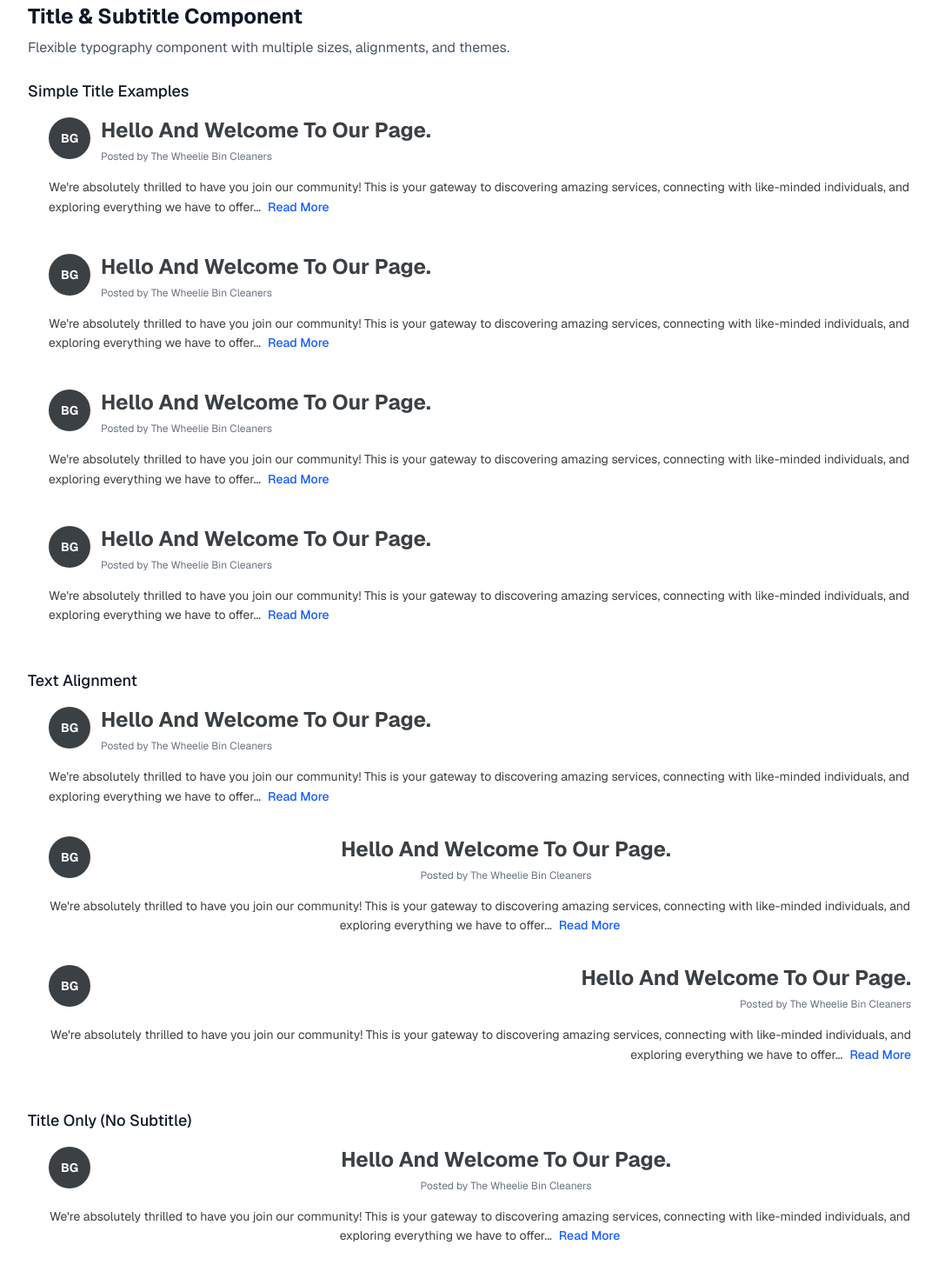
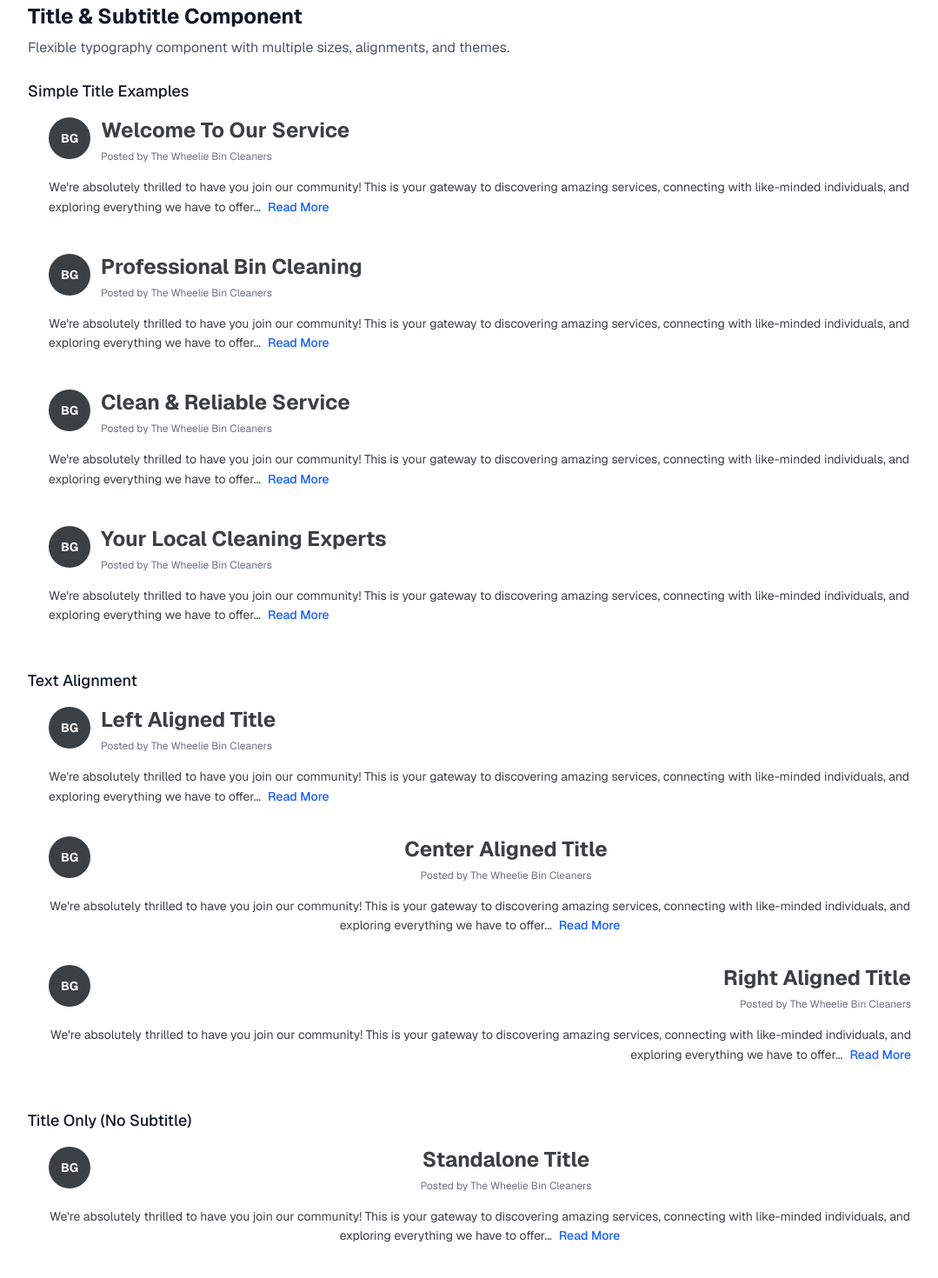
Before and after one commit to joemac12345/bin-cleaning-service-2025, a Next.js app: page /cool-demo in a window 1280 px wide. Shown: the part 3280-4750 px from the top of the page at 87% size, without its empty margins (88-1167 px from the left). Built offline with nearby package versions, Linux system fonts and the light colour scheme.

Commit message:
fix: Replace 'title' prop with 'header' in TitleSubtitle component usage
- Fixed TypeScript errors in cool-demo page
- Changed all title props to header to match component interface
- Changed subtitle to postedBy where appropriate

```diff
--- a/src/app/cool-demo/page.tsx
+++ b/src/app/cool-demo/page.tsx
@@ -489,10 +489,10 @@ export default function CoolDemoPage() {
               <div>
                 <h3 className="text-lg font-medium text-gray-900 mb-4">Simple Title Examples</h3>
                 <div className="space-y-6">
-                  <TitleSubtitle title="Welcome to Our Service" />
-                  <TitleSubtitle title="Professional Bin Cleaning" />
-                  <TitleSubtitle title="Clean & Reliable Service" />
-                  <TitleSubtitle title="Your Local Cleaning Experts" />
+                  <TitleSubtitle header="Welcome to Our Service" />
+                  <TitleSubtitle header="Professional Bin Cleaning" />
+                  <TitleSubtitle header="Clean & Reliable Service" />
+                  <TitleSubtitle header="Your Local Cleaning Experts" />
                 </div>
               </div>
 
@@ -500,9 +500,9 @@ export default function CoolDemoPage() {
               <div>
                 <h3 className="text-lg font-medium text-gray-900 mb-4">Text Alignment</h3>
                 <div className="space-y-4">
-                  <TitleSubtitle title="Left Aligned Title" />
-                  <TitleSubtitle title="Center Aligned Title" className="text-center" />
-                  <TitleSubtitle title="Right Aligned Title" className="text-right" />
+                  <TitleSubtitle header="Left Aligned Title" />
+                  <TitleSubtitle header="Center Aligned Title" className="text-center" />
+                  <TitleSubtitle header="Right Aligned Title" className="text-right" />
                 </div>
               </div>
 
@@ -510,7 +510,7 @@ export default function CoolDemoPage() {
               <div>
                 <h3 className="text-lg font-medium text-gray-900 mb-4">Title Only (No Subtitle)</h3>
                 <TitleSubtitle
-                  title="Standalone Title"
+                  header="Standalone Title"
                   className="text-center"
                 />
               </div>
@@ -528,8 +528,8 @@ export default function CoolDemoPage() {
             {activeTab === 'titles' && (
               <div className="space-y-8">
                 <TitleSubtitle
-                  title=""
-                  subtitle=""
+                  header=""
+                  postedBy=""
                 />
               </div>
             )}
```
